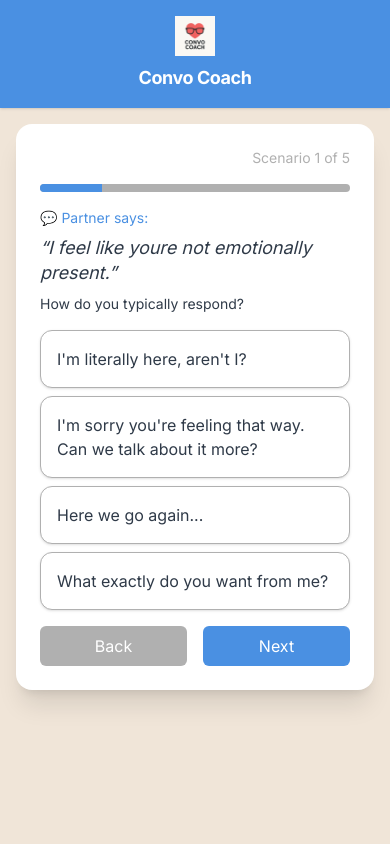
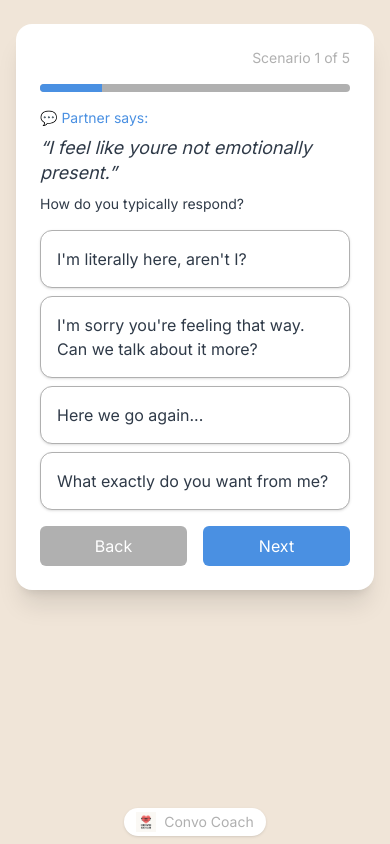
Before and after one commit to codenewbie-hash/convo-coach, a Next.js app: page /app in a window 390 px wide. Built offline with nearby package versions, Linux system fonts and the light colour scheme.

Commit message:
Replace header with sticky footer in app.js for cleaner mobile experience

```diff
--- a/pages/app.js
+++ b/pages/app.js
@@ -1,5 +1,6 @@
 import { useState, useEffect } from 'react';
 import { scenarios } from '../data/scenarios';
+import Head from 'next/head';
 
 export default function Home() {
   const [current, setCurrent] = useState(0);
@@ -32,14 +33,12 @@ export default function Home() {
   return (
     isClient && (
       <div className="min-h-screen bg-[#F0E5D8] flex flex-col items-center font-[Inter]">
-        {/* Header */}
-        <header className="w-full bg-[#4A90E2] px-4 py-4 shadow-sm flex flex-col items-center gap-1">
-          <img src="/icon-180.png" alt="App Icon" className="w-10 h-10 mb-1" />
-          <h1 className="text-lg font-bold text-white tracking-tight">Convo Coach</h1>
-        </header>
+        <Head>
+          <title>Convo Coach</title>
+        </Head>
 
-        {/* Main */}
-        <div className="p-4 w-full flex justify-center">
+        {/* Main Content */}
+        <div className="p-4 w-full flex justify-center pt-6 pb-16">
           <div className="max-w-md w-full bg-white shadow-xl rounded-2xl p-6 space-y-4">
 
             {/* Progress Bar */}
@@ -114,6 +113,14 @@ export default function Home() {
             </div>
           </div>
         </div>
+
+        {/* Sticky footer branding */}
+        <footer className="fixed bottom-2 w-full flex justify-center items-center">
+          <div className="flex items-center gap-2 text-sm text-[#B0B0B0] bg-white bg-opacity-80 px-3 py-1 rounded-full shadow-sm">
+            <img src="/icon-180.png" alt="App Icon" className="w-5 h-5" />
+            <span>Convo Coach</span>
+          </div>
+        </footer>
       </div>
     )
   );
```
